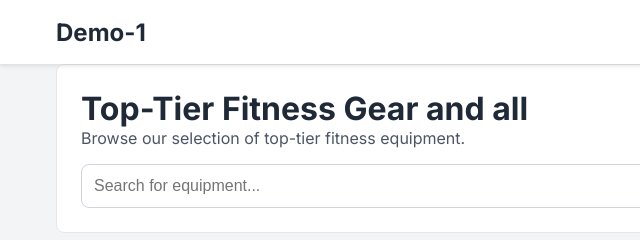
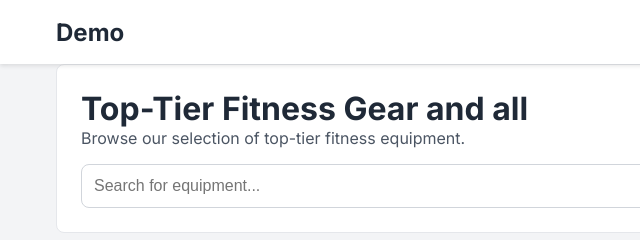
Before and after one commit to hma20066114/network_and_system_administration, a plain HTML site: page index.html in a window 1280 px wide. Shown: the top 240 px of the page, 0-640 px from the left. Drawn offline with nearby package versions, Linux system fonts and the light colour scheme.

Commit message:
Update index.html

```diff
--- a/index.html
+++ b/index.html
@@ -383,7 +383,7 @@
     <header class="main-header">
         <nav class="container main-nav">
             <div class="nav-logo">
-                <a href="#home" class="nav-link">Demo-1</a>
+                <a href="#home" class="nav-link">Demo</a>
             </div>
             <div class="nav-links">
                 <a href="#home" class="nav-link">Home</a>
```
